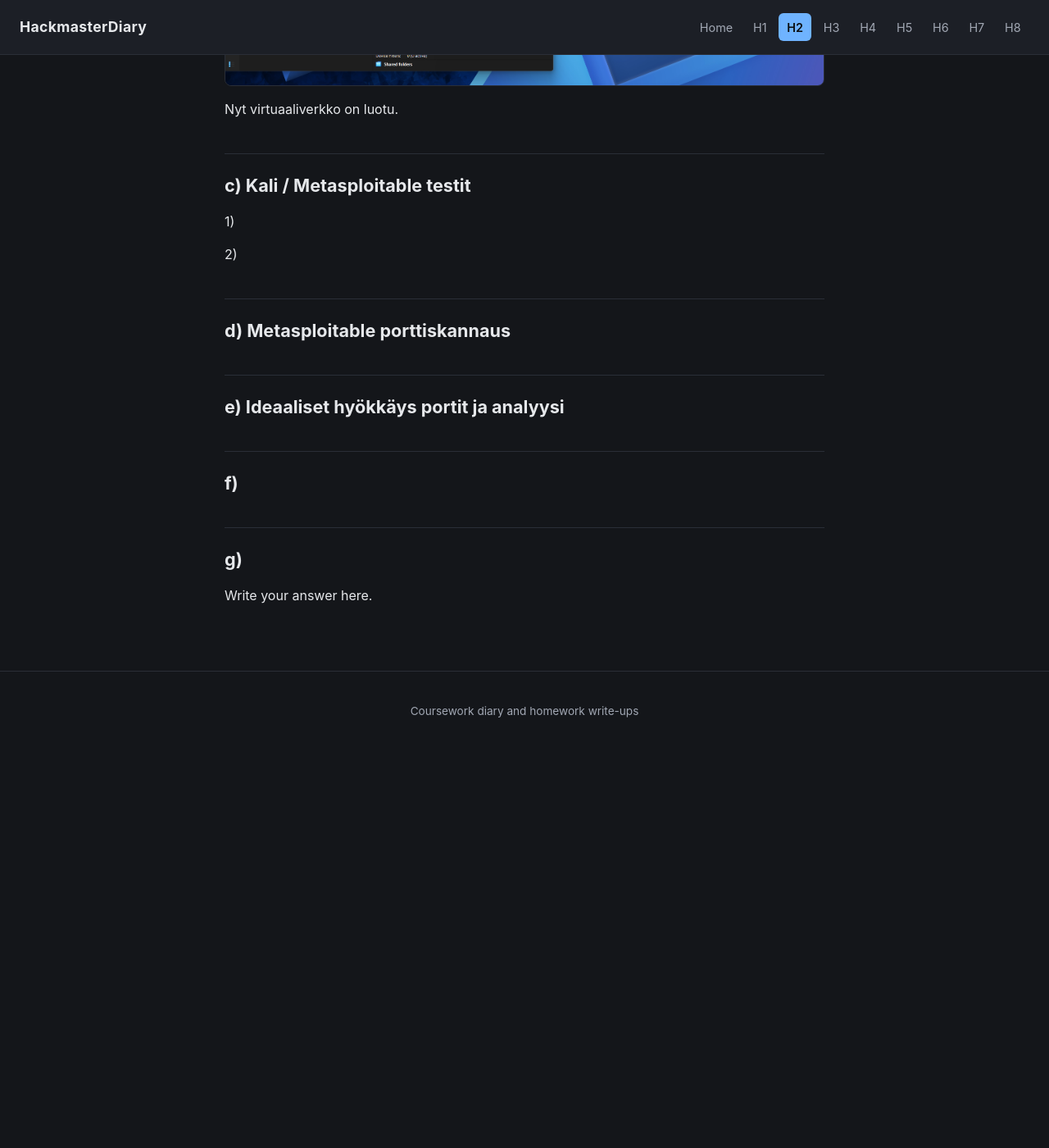
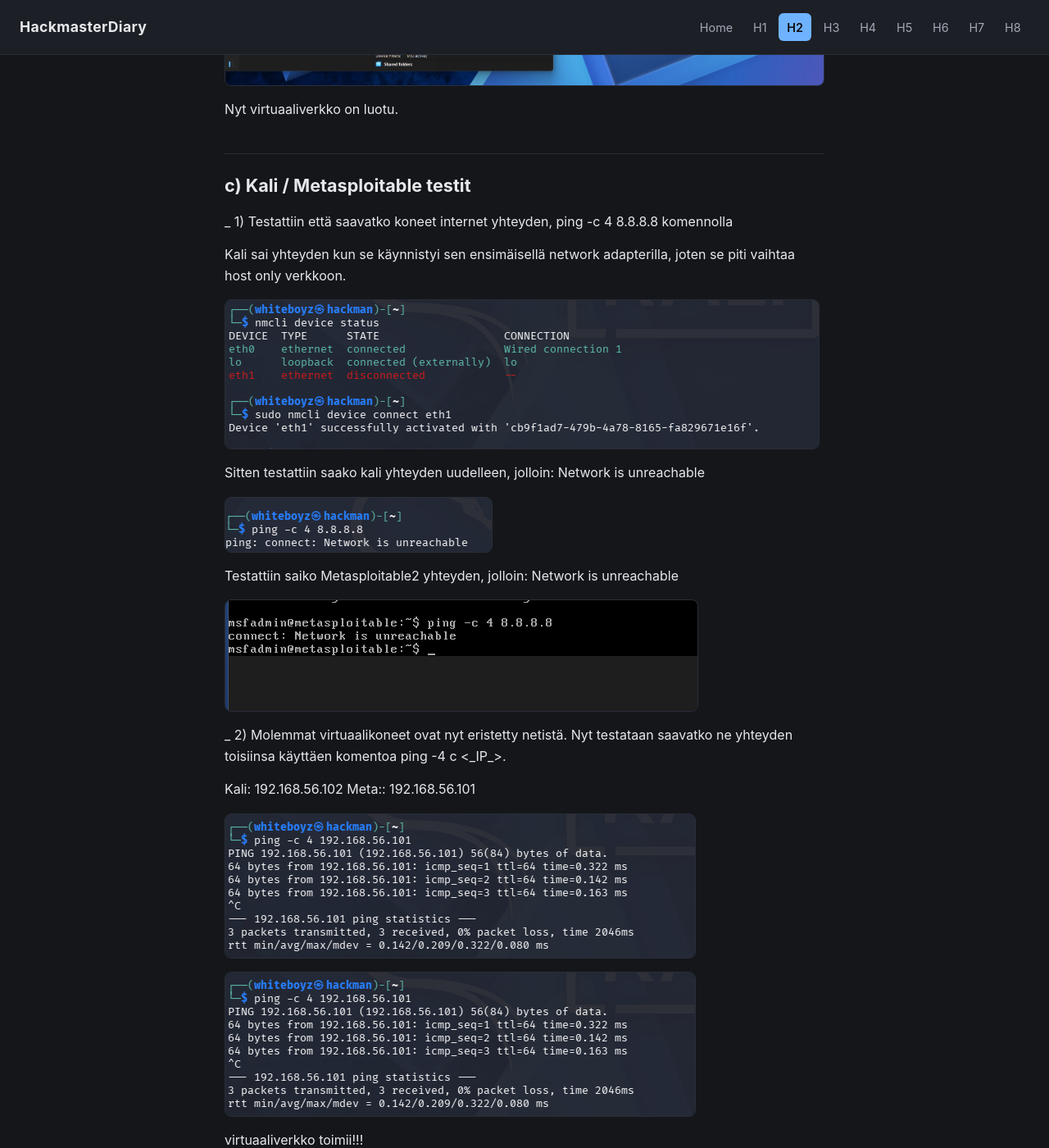
Before and after one commit to boyzcodez/HackmasterDiary, a Jekyll site: the page built from h2.md, in a window 1280 px wide and 1400 px high, scrolled down 2213 px. Shown: the whole window at 82% size. Built offline with Jekyll 4.4.1, drawn with Linux system fonts in a browser that asks for light colours; before the commit the page ends 3130 px from its top, so only the background shows below that.

Commit message:
h2 c) done

```diff
--- a/h2.md
+++ b/h2.md
@@ -30,11 +30,32 @@ Nyt virtuaaliverkko on luotu.
 
 ## c) Kali / Metasploitable testit
 
-1)
+_ 1) Testattiin että saavatko koneet internet yhteyden, ping -c 4 8.8.8.8 komennolla
+
+Kali sai yhteyden kun se käynnistyi sen ensimäisellä network adapterilla, joten se piti vaihtaa host only verkkoon.
+
+![Description of the screenshot]({{ '/assets/h2_images/SwtichKaliEth0toEth1.png' | relative_url }})
+
+Sitten testattiin saako kali yhteyden uudelleen, jolloin: Network is unreachable
+
+![Description of the screenshot]({{ '/assets/h2_images/KaliNoNet.png' | relative_url }})
+
+Testattiin saiko Metasploitable2 yhteyden, jolloin: Network is unreachable
+
+![Description of the screenshot]({{ '/assets/h2_images/MetaNoNetwork.png' | relative_url }})
 
 
+_ 2) Molemmat virtuaalikoneet ovat nyt eristetty netistä. Nyt testataan saavatko ne yhteyden toisiinsa käyttäen komentoa ping -4 c <_IP_>.
 
-2)
+Kali: 192.168.56.102
+Meta:: 192.168.56.101
+
+![Description of the screenshot]({{ '/assets/h2_images/KaliConnectionToMeta.png' | relative_url }})
+
+![Description of the screenshot]({{ '/assets/h2_images/KaliConnectionToMeta.png' | relative_url }})
+
+virtuaaliverkko toimii!!!
+
 
 
 ## d)  Metasploitable porttiskannaus
```
Also changed, not shown: assets/h2_images/KaliConnectionToMeta.png (added), assets/h2_images/KaliNetworks.png (added), assets/h2_images/KaliNetworksAndInternet.png (added), assets/h2_images/KaliNoNet.png (added), assets/h2_images/MetaConnectionToKali.png (added), assets/h2_images/MetaIp.png (added), assets/h2_images/MetaNetworkPicking.png (added), assets/h2_images/MetaNoNetwork.png (added), assets/h2_images/SwtichKaliEth0toEth1.png (added).
